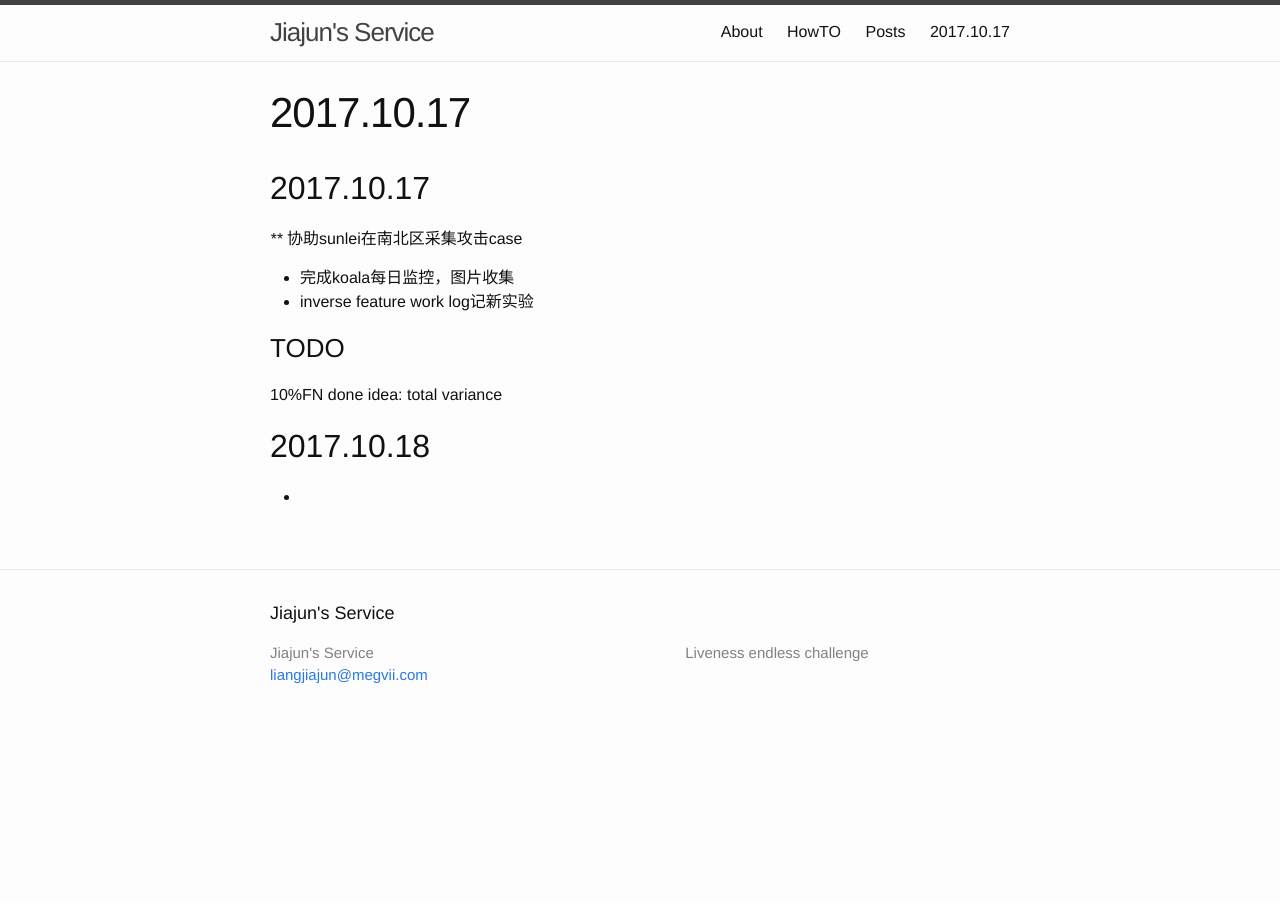
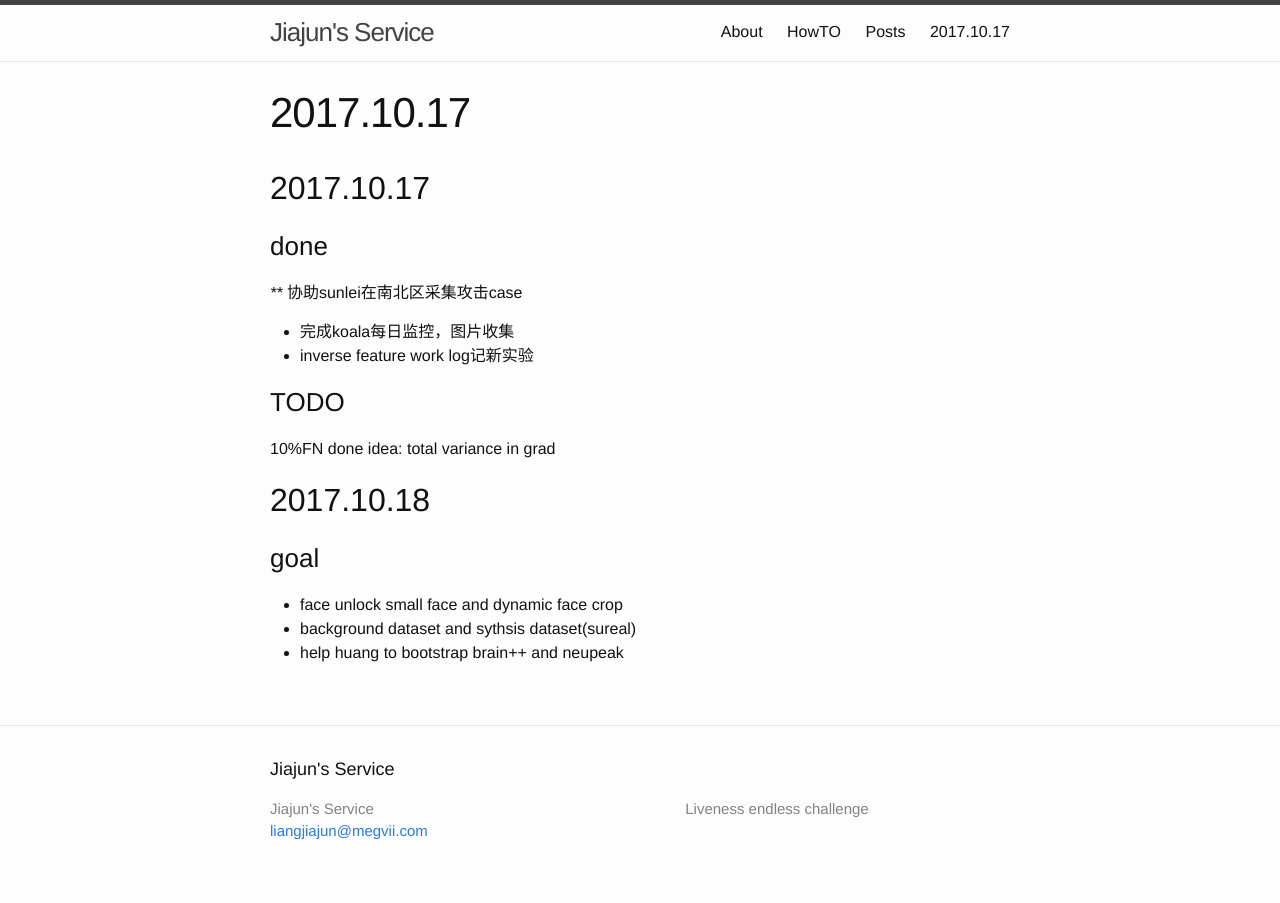
Before and after one commit to tracyliang18/tracyliang18.github.io, a Jekyll site: the page built from docs/plan.md, in a window 1280 px wide. Built offline with Jekyll 4.4.1, drawn with Linux system fonts in a browser that asks for light colours; our own code applies the rules of GitHub Pages for plain Markdown files.

Commit message:
update 1018

```diff
--- a/docs/plan.md
+++ b/docs/plan.md
@@ -1,14 +1,16 @@
 ## 2017.10.17
+### done
 **** 协助sunlei在南北区采集攻击case
 * 完成koala每日监控，图片收集
 * inverse feature work log记新实验
 
 ### TODO
 10%FN done
-idea: total variance
-
-
+idea: total variance in grad
 
 
 ## 2017.10.18
-*
+### goal
+* face unlock small face and dynamic face crop
+* background dataset and sythsis dataset(sureal)
+* help huang to bootstrap brain++ and neupeak
```
